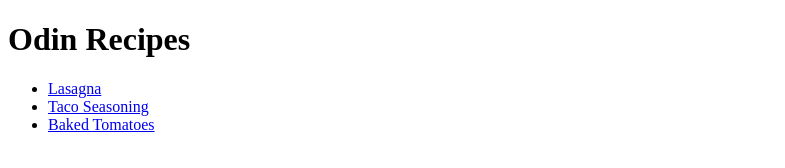
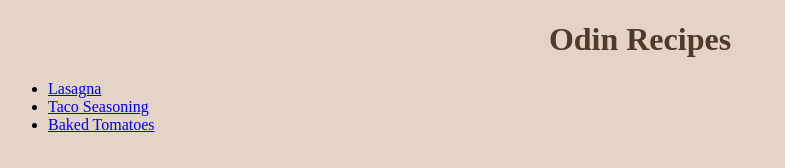
Before and after one commit to Jdude2022/odin-recipes, a plain HTML site: page index.html in a window 1280 px wide. Shown: the whole page, without its empty margins (0-785 px from the left). Drawn offline with Linux system fonts and the light colour scheme.

Commit message:
Add style sheet

```diff
--- /dev/null
+++ b/css/style.css
@@ -0,0 +1,7 @@
+body {
+    background-color: #E4D4C8;
+}
+h1 {
+    text-align: center;
+    color: #523A28
+}
--- a/index.html
+++ b/index.html
@@ -2,6 +2,7 @@
 <html lang="en">
     <head>
         <meta charset="UTF-8">
+        <link rel="stylesheet" href="./css/style.css">
         <title>Odin Recipies</title>
     </head>
     <body>
```
